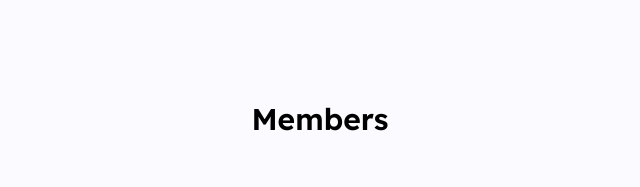
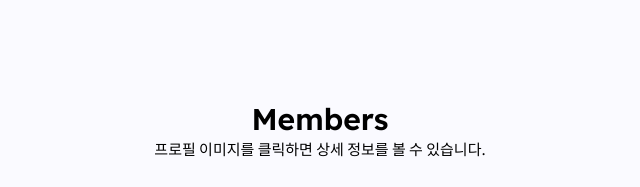
Before and after one commit to 00snoo-py/SnooPy_web, a React (Vite) app: page / in a window 1280 px wide. Shown: the part 900-1087 px from the top of the page, without its empty margins (320-960 px from the left). Built offline with nearby package versions, Linux system fonts and the light colour scheme; grey boxes are pictures that could not be loaded.

Commit message:
add user profile window all

```diff
--- a/src/App.module.css
+++ b/src/App.module.css
@@ -201,6 +201,16 @@ strong {
   font-size: 30px;
   margin-top: 200px;
   margin-bottom: 100px;
+}
+.sub_info {
+  margin-top: -100px;
+  width: 100vw;
+  display: flex;
+  justify-content: center;
+  align-items: flex-start;
+  font-family: 'Noto Sans KR', sans-serif;
+  font-weight: 400;
+  font-size: 15px;
 }
 
 .contain {
--- a/src/App.tsx
+++ b/src/App.tsx
@@ -144,7 +144,7 @@ function App() {
       { profileWindow === '변예현' ?
         <div className={style.window_contain}>
           <div className={style.window}>
-            <img className={style.header_img} src="https://img.onnada.com/2023/0413/662034559_a72c8201_852757.gif" alt="" />
+            <img className={style.header_img} src="https://38.media.tumblr.com/f0a1cb458b0f80304686f7dac3ebc5e6/tumblr_n750sqHBFZ1s5h198o1_500.gif" alt="" />
             <div className={style.window_header}>
               <img className={style.header_profile} src="https://avatars.githubusercontent.com/u/127202879?v=4" alt="" />
               <div className="">
@@ -157,8 +157,7 @@ function App() {
             <div className={style.window_contents}>
               <div className={style.content_title}>역할</div>
               <div className="">
-                <div className={style.window_part}>Frontend Developer</div>
-                <div className={style.window_part}>Clang Engineer</div>
+                <div className={style.window_part}>He can't everything!!</div>
               </div>
             </div>
 
@@ -231,6 +230,7 @@ function App() {
       </div>
 
       <div className={style.sub_title}>Members</div>
+      <div className={style.sub_info}>프로필 이미지를 클릭하면 상세 정보를 볼 수 있습니다.</div>
       <div className={style.contain_contain}>
         <div className={style.contain}>
           <div className={style.card}>
@@ -248,7 +248,7 @@ function App() {
           <div className={style.card}>
             <div className={style.img_contain}>
               <img className={style.card_img} src="https://avatars.githubusercontent.com/u/51194584?v=4" alt="" />
-              <div onClick={() => setProfileWindow('손보석')} className={style.card_info}>변예현 형</div>
+              <div onClick={() => setProfileWindow('손보석')} className={style.card_info}>변예현의 스승</div>
             </div>
             <div className="">
               <div className={style.card_work}>Developer</div>
@@ -272,7 +272,7 @@ function App() {
           <div className={style.card}>
             <div className={style.img_contain}>
               <img className={style.card_img} src="https://avatars.githubusercontent.com/u/127202879?v=4" alt="" />
-              <div onClick={() => setProfileWindow('변예현')} className={style.card_info}>낙하산</div>
+              <div onClick={() => setProfileWindow('변예현')} className={style.card_info}>손보석의 제자</div>
             </div>
             <div className="">
               <div className={style.card_work}>Developer</div>
@@ -312,7 +312,7 @@ function App() {
         <div className={style.pj_card}>
           <img className={style.pj_img} src={Ptery} alt="" />
           <div className="">
-            <a href='https://github.com/00snoo-py/Ptery' className={style.pj_title}>Ptery</a>
+            <a href='https://github.com/00snoo-py/Ptery' target="_blank" className={style.pj_title}>Ptery</a>
             <div className={style.pj_info}>차세대 애니 추천 서비스입니다.</div>
             <div className={style.pj_tag}>#React #Typescript #Tailwindcss</div>
           </div>
@@ -325,7 +325,7 @@ function App() {
             <div className={style.dot} />
           </div>
           <div className="">
-            <a href='https://github.com/00snoo-py' className={style.pj_title}>More</a>
+            <a href='https://github.com/00snoo-py' target="_blank" className={style.pj_title}>More</a>
             <div className={style.pj_info}>팀 깃허브에서 더 많은 정보를 알아보세요.</div>
             <div className={style.pj_tag}>#Github #Web</div>
           </div>
```
